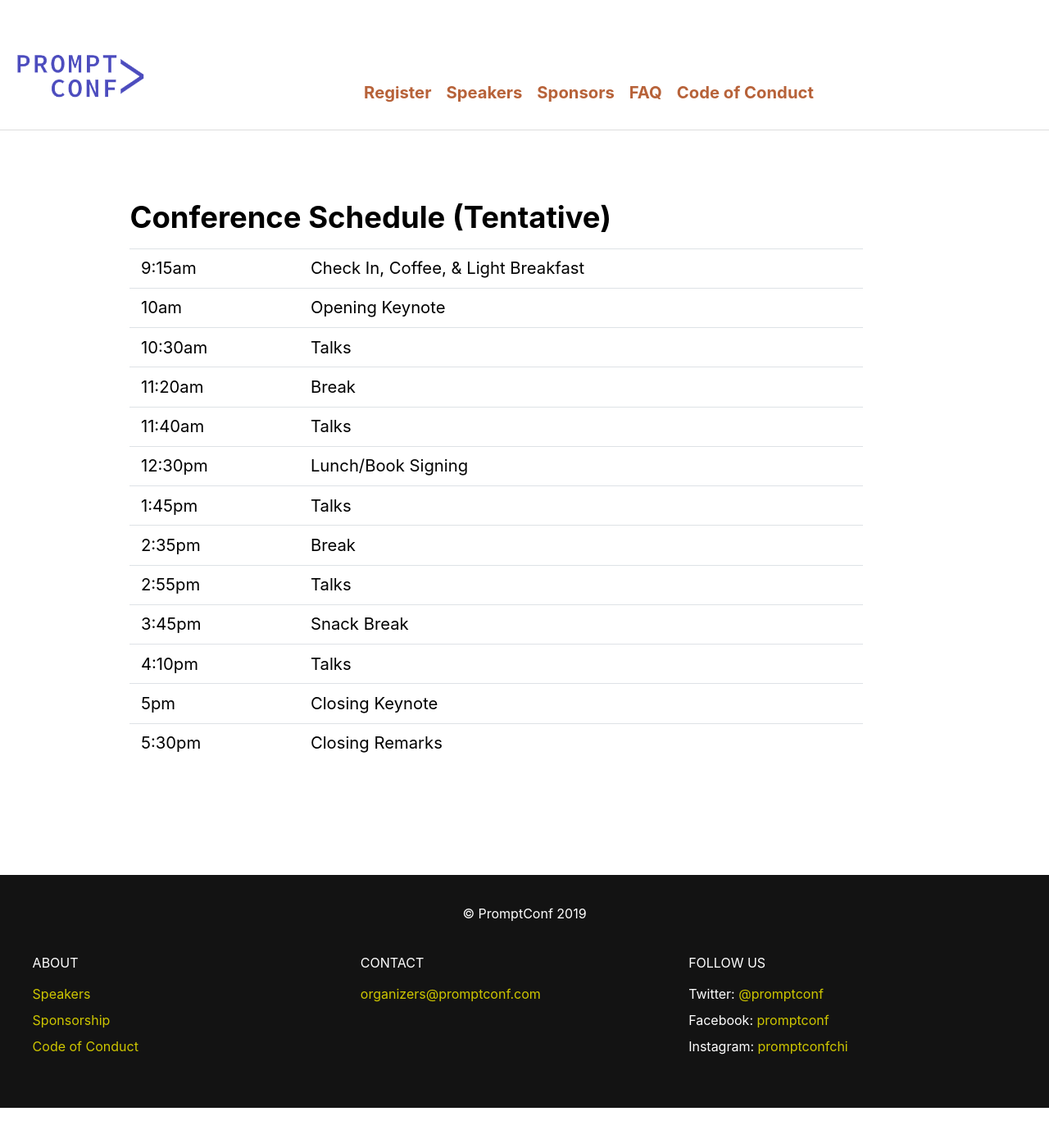
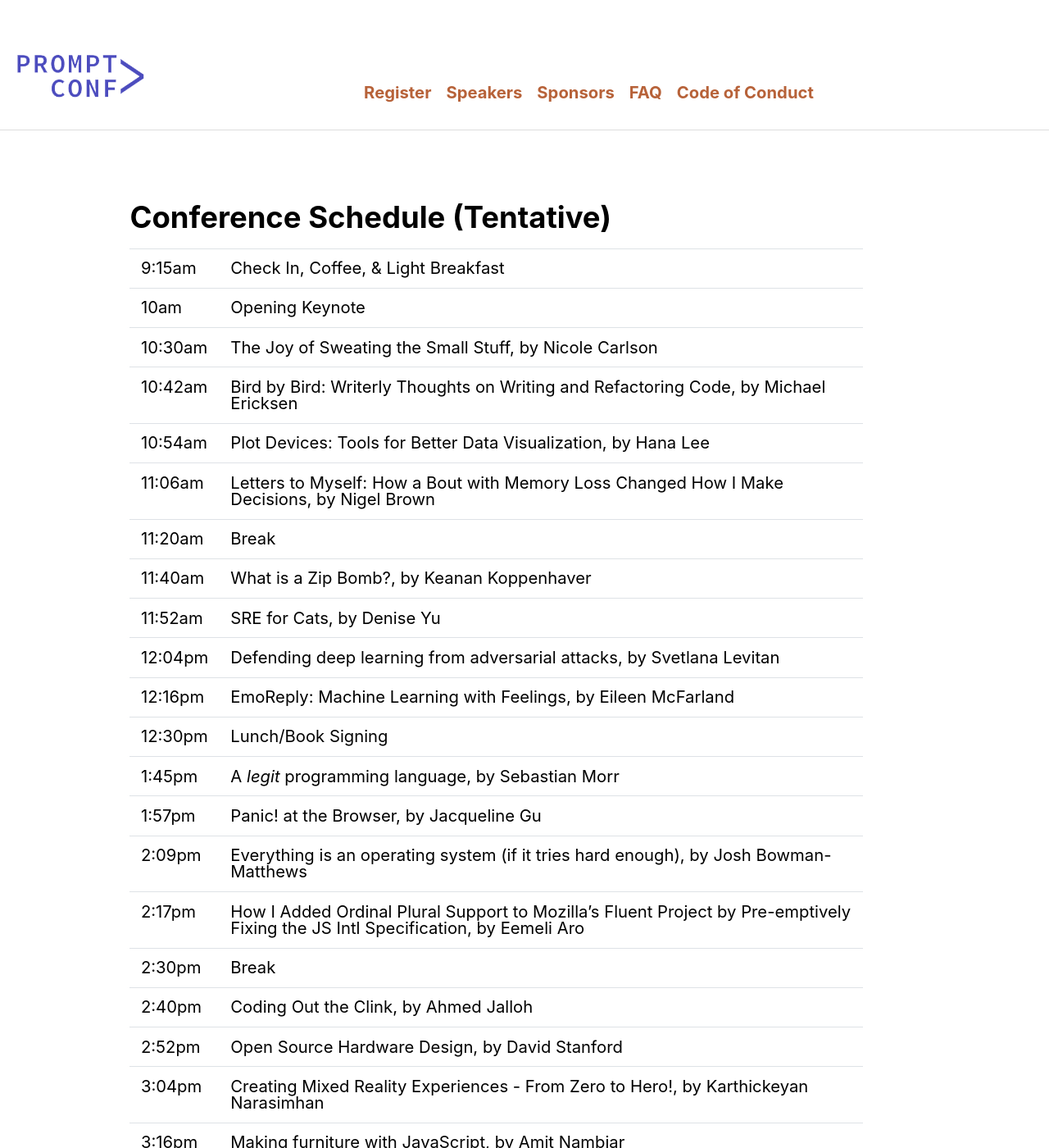
Before and after one commit to promptconf/promptconf.github.io, a Jekyll site: the page built from _pages/schedule.md, in a window 1280 px wide and 1400 px high. Shown: the whole window at 82% size. Built offline with Jekyll 4.4.1, drawn with Linux system fonts in a browser that asks for light colours; some web fonts are replaced; some of the changed text lies outside the part shown.

Commit message:
Include speaker lineup

```diff
--- a/_pages/schedule.md
+++ b/_pages/schedule.md
@@ -5,17 +5,33 @@ permalink: /schedule/
 
 # Conference Schedule (Tentative)
 
-| 9:15am    | Check In, Coffee, & Light Breakfast   |
-| 10am      | Opening Keynote                       |
-| 10:30am   | Talks                                 |
-| 11:20am   | Break                                 |
-| 11:40am   | Talks                                 |
-| 12:30pm   | Lunch/Book Signing                    |
-| 1:45pm    | Talks                                 |
-| 2:35pm    | Break                                 |
-| 2:55pm    | Talks                                 |
-| 3:45pm    | Snack Break                           |
-| 4:10pm    | Talks                                 |
-| 5pm       | Closing Keynote                       |
-| 5:30pm    | Closing Remarks                       |
+| 9:15am    | Check In, Coffee, & Light Breakfast                                                                                              |
+| 10am      | Opening Keynote                                                                                                                  |
+| 10:30am   | The Joy of Sweating the Small Stuff, by Nicole Carlson                                                                           |
+| 10:42am   | Bird by Bird: Writerly Thoughts on Writing and Refactoring Code, by Michael Ericksen                                             |
+| 10:54am   | Plot Devices: Tools for Better Data Visualization, by Hana Lee                                                                   |
+| 11:06am   | Letters to Myself: How a Bout with Memory Loss Changed How I Make Decisions, by Nigel Brown                                      |
+| 11:20am   | Break                                                                                                                            |
+| 11:40am   | What is a Zip Bomb?, by Keanan Koppenhaver                                                                                       |
+| 11:52am   | SRE for Cats, by Denise Yu                                                                                                       |
+| 12:04pm   | Defending deep learning from adversarial attacks, by Svetlana Levitan                                                            |
+| 12:16pm   | EmoReply: Machine Learning with Feelings, by Eileen McFarland                                                                    |
+| 12:30pm   | Lunch/Book Signing                                                                                                               |
+| 1:45pm    | A *legit* programming language, by Sebastian Morr                                                                                |
+| 1:57pm    | Panic! at the Browser, by Jacqueline Gu                                                                                          |
+| 2:09pm    | Everything is an operating system (if it tries hard enough), by Josh Bowman-Matthews                                             |
+| 2:17pm    | How I Added Ordinal Plural Support to Mozilla’s Fluent Project by Pre-emptively Fixing the JS Intl Specification, by Eemeli Aro  |
+| 2:30pm    | Break                                                                                                                            |
+| 2:40pm    | Coding Out the Clink, by Ahmed Jalloh                                                                                            |
+| 2:52pm    | Open Source Hardware Design, by David Stanford                                                                                   |
+| 3:04pm    | Creating Mixed Reality Experiences - From Zero to Hero!, by Karthickeyan Narasimhan                                              |
+| 3:16pm    | Making furniture with JavaScript, by Amit Nambiar                                                                                |
+| 3:30pm    | Snack Break                                                                                                                      |
+| 3:45pm    | The Coder's 10 Minute Guide to Design, by Mark Lassoff                                                                           |
+| 3:57pm    | Caption this! The importance of captioning for accessibility, by Imelda March                                                    |
+| 4:09pm    | POURing Accessibility into Your Applications, by Kayla Sween                                                                     |
+| 4:17pm    | The Joy of Interactive Generative Art, by Phil Smith                                                                             |
+| 4:30pm    | Break                                                                             |
+| 5pm       | Closing Keynote                                                                                                                  |
+| 5:30pm    | Closing Remarks                                                                                                                  |
 {: .schedule }
```
